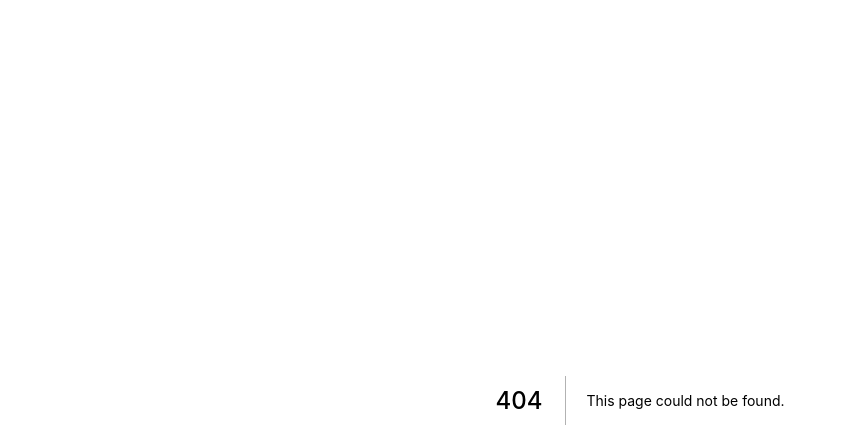
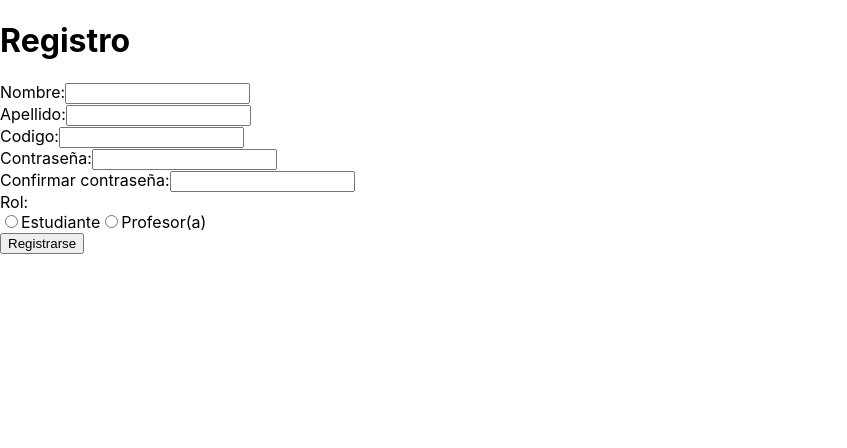
Before and after one commit to Laura-Martinez182/examenesnextjs, a Next.js app in the folder examenesnextjs/: page /register in a window 1280 px wide. Before the commit this address had no page. Shown: the top 448 px of the page, without its empty margins (0-847 px from the left). Built offline with nearby package versions, Linux system fonts and the light colour scheme.

Commit message:
Register form added

```diff
--- /dev/null
+++ b/examenesnextjs/pages/register.js
@@ -0,0 +1,46 @@
+
+export default function registerForm(req,res){
+    return (
+        <div>
+            <h1>Registro</h1>
+            <form action="/send-data-here" method="post">
+                <div>
+                    <label for="first">Nombre:</label>
+                    <input type="text" id="name" name="name" />
+                </div>
+
+                <div>
+                    <label for="lastname">Apellido:</label>
+                    <input type="text" id="lastname" name="lastname" />
+                </div>
+
+                <div>
+                    <label for="code">Codigo:</label>
+                    <input type="text" id="code" name="code" />
+                </div>
+
+                <div>
+                    <label for="pw">Contraseña:</label>
+                    <input type="password" id="pw" name="pw" />
+                </div>
+
+                <div>
+                    <label for="confirmpw">Confirmar contraseña:</label>
+                    <input type="password" id="confirmpw" name="confirmpw" />
+                </div>
+
+                <div>
+                    <label>Rol:</label>
+                    <br/>
+                    <input type="radio" id="student" name="role" value="student"/>
+                    <label for="student">Estudiante</label>
+                    <input type="radio" id="teacher" name="role" value="teacher"/>
+                    <label for="teacher">Profesor(a)</label>
+                </div>
+
+
+                <button type="submit">Registrarse</button>
+            </form>
+        </div>
+    )
+}
```
Also changed, not shown: examenesnextjs/pages/login.js (added).
